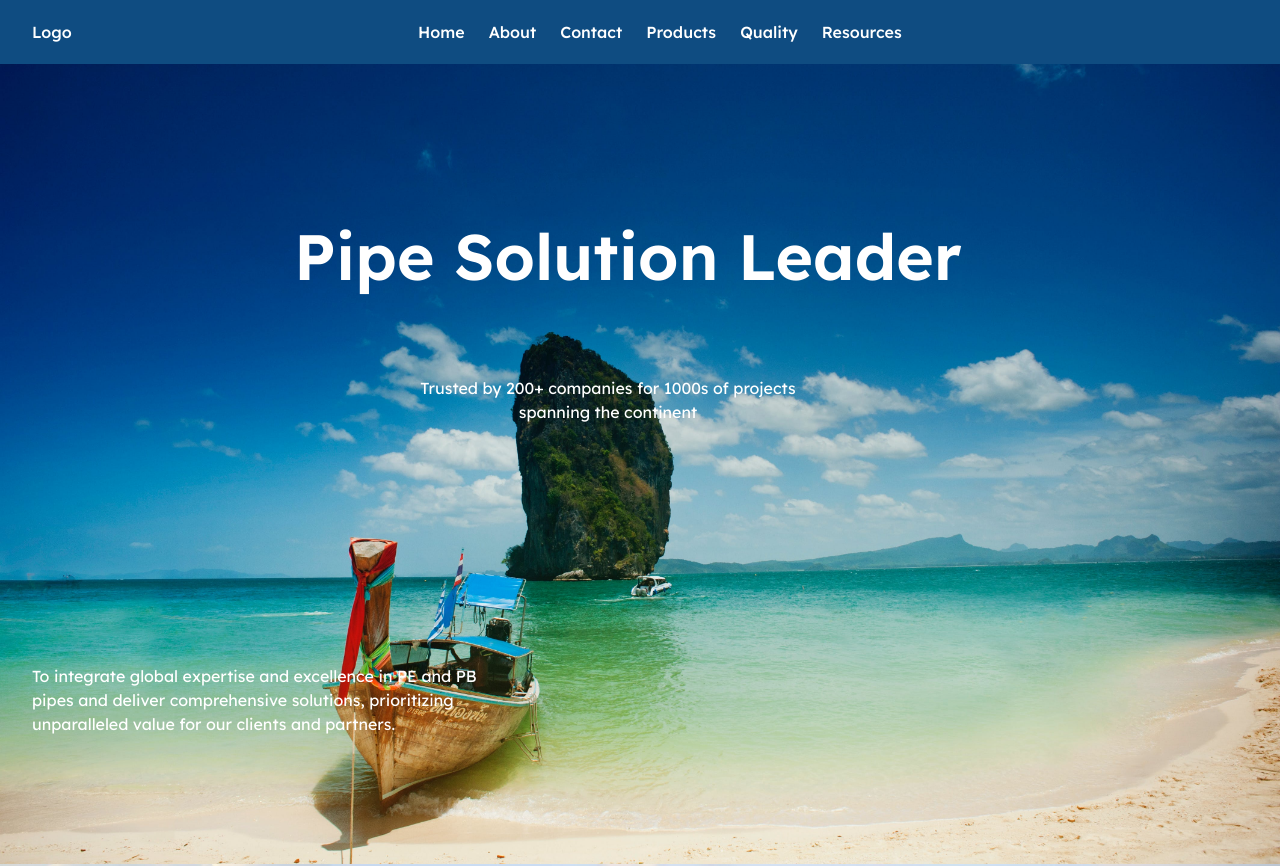
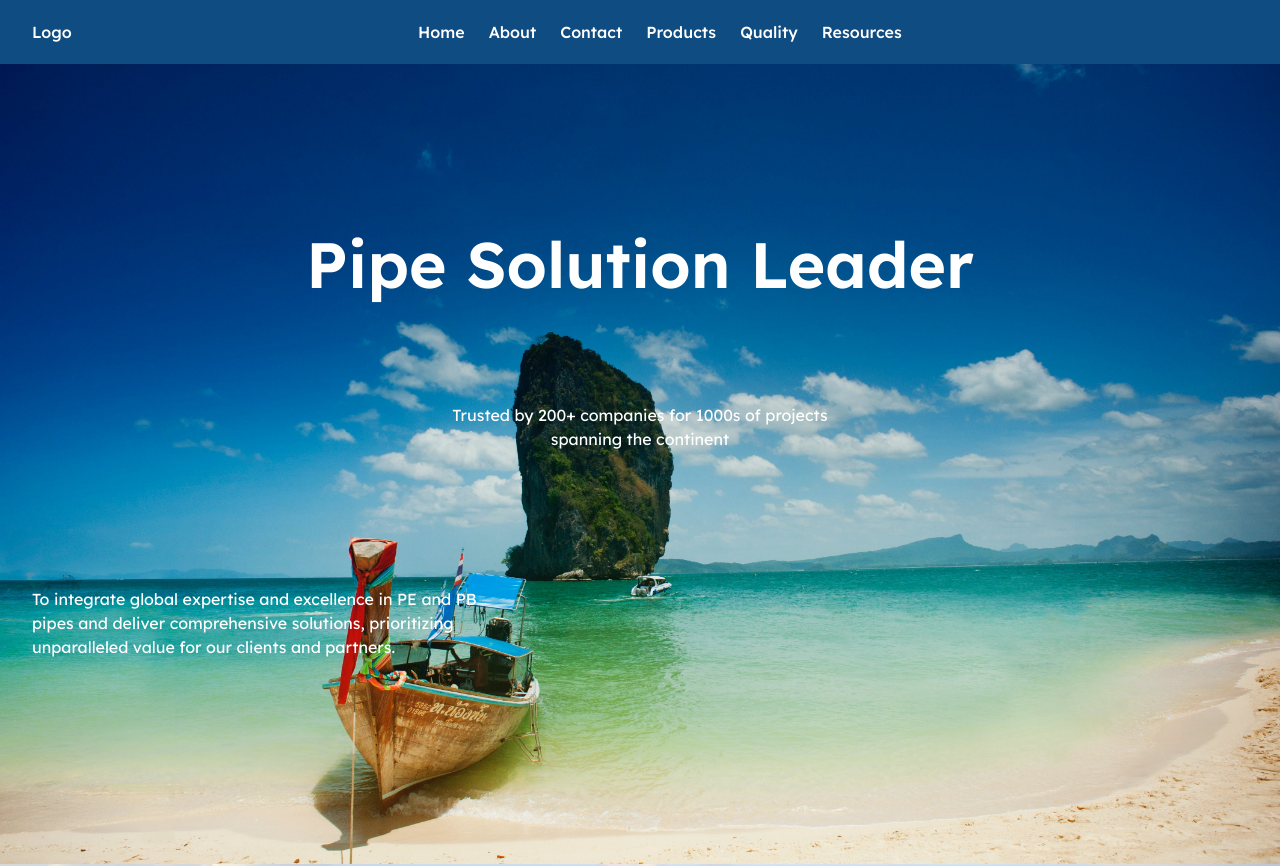
Before and after one commit to asif0008/pipe-solution, a Next.js app: page /about in a window 1280 px wide. Shown: the top 866 px of the page. Built offline with nearby package versions, Linux system fonts and the light colour scheme.

Commit message:
css update

```diff
--- a/src/app/about/page.js
+++ b/src/app/about/page.js
@@ -11,16 +11,16 @@ const About = () => {
     <section className='bg-cover bg-center bg-[url("/images/about-img-1.jpg")] h-screen'>
       <section className='container-size relative h-full'>
         <h1
-        className='text-[2rem] sm:text-[3rem] md:text-[4rem] text-white font-semibold text-center pt-[10rem] md:pt-[9rem] pr-[2%]'
+        className='text-[2rem] sm:text-[3rem] md:text-[4rem] text-white font-semibold text-center absolute top-[17%] left-[50%] translate-x-[-50%] translate-y-[17%] w-full'
         >
           Pipe Solution Leader
         </h1>
-        <div className='flex justify-center pt-[4.5rem] md:pr-[4rem]'>
+        <div className='flex justify-center absolute top-[40%] left-[50%] translate-x-[-50%] translate-y-[40%]'>
           <p className='text-md text-center w-full md:w-[35rem] lg:w-[25rem] text-white'>
             Trusted by 200+ companies for 1000s of projects spanning the continent
           </p>
         </div>
-        <p className='text-white text-md pt-[15rem] w-full md:w-[30rem]'>
+        <p className='text-white text-md absolute top-[60%] left-[0%] translate-x-[-0%] translate-y-[60%] w-full md:w-[30rem]'>
         To integrate global expertise and excellence in PE and PB pipes and deliver comprehensive solutions, prioritizing unparalleled value for our clients and partners.
         </p>
       </section>
```
